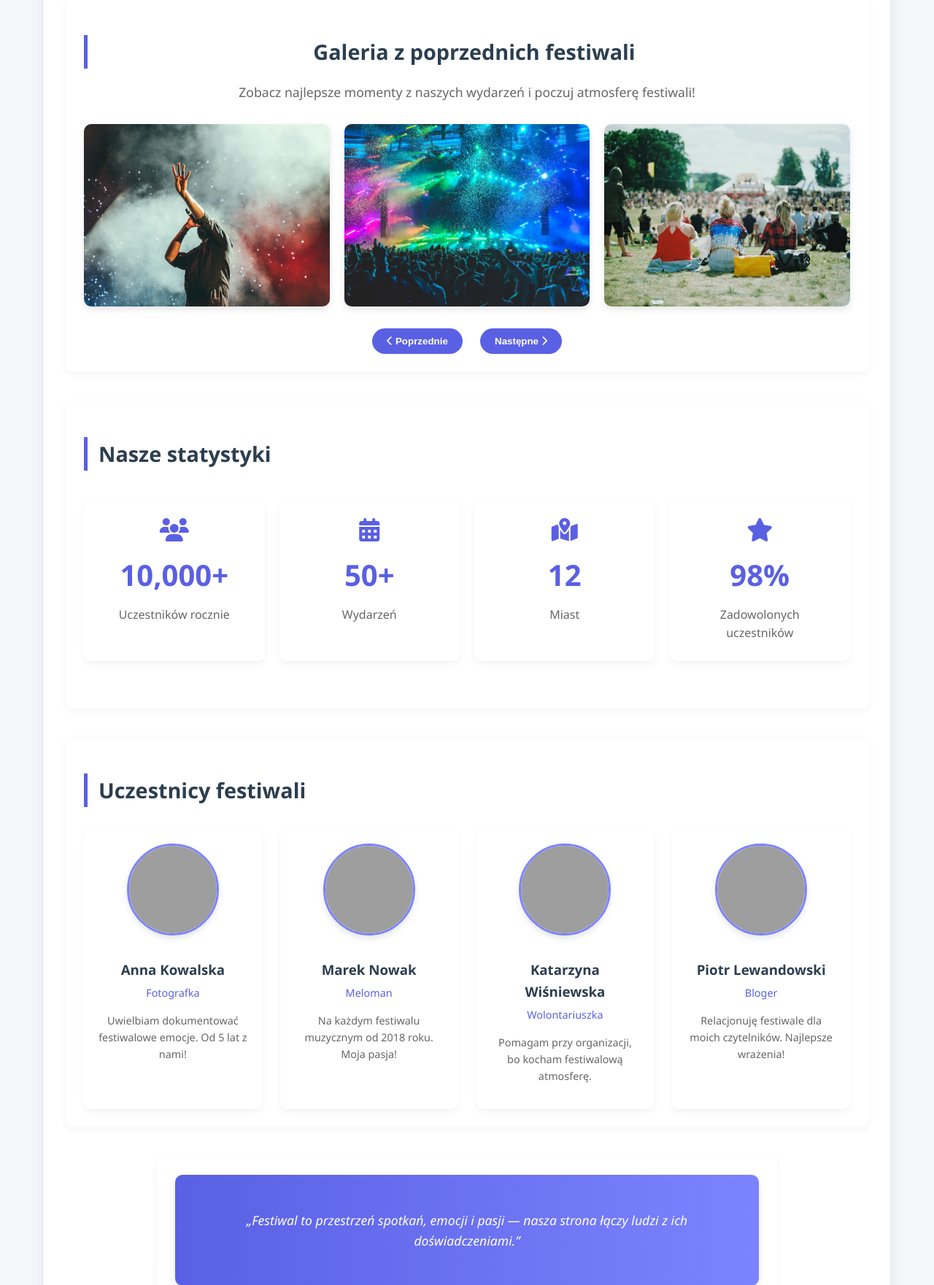
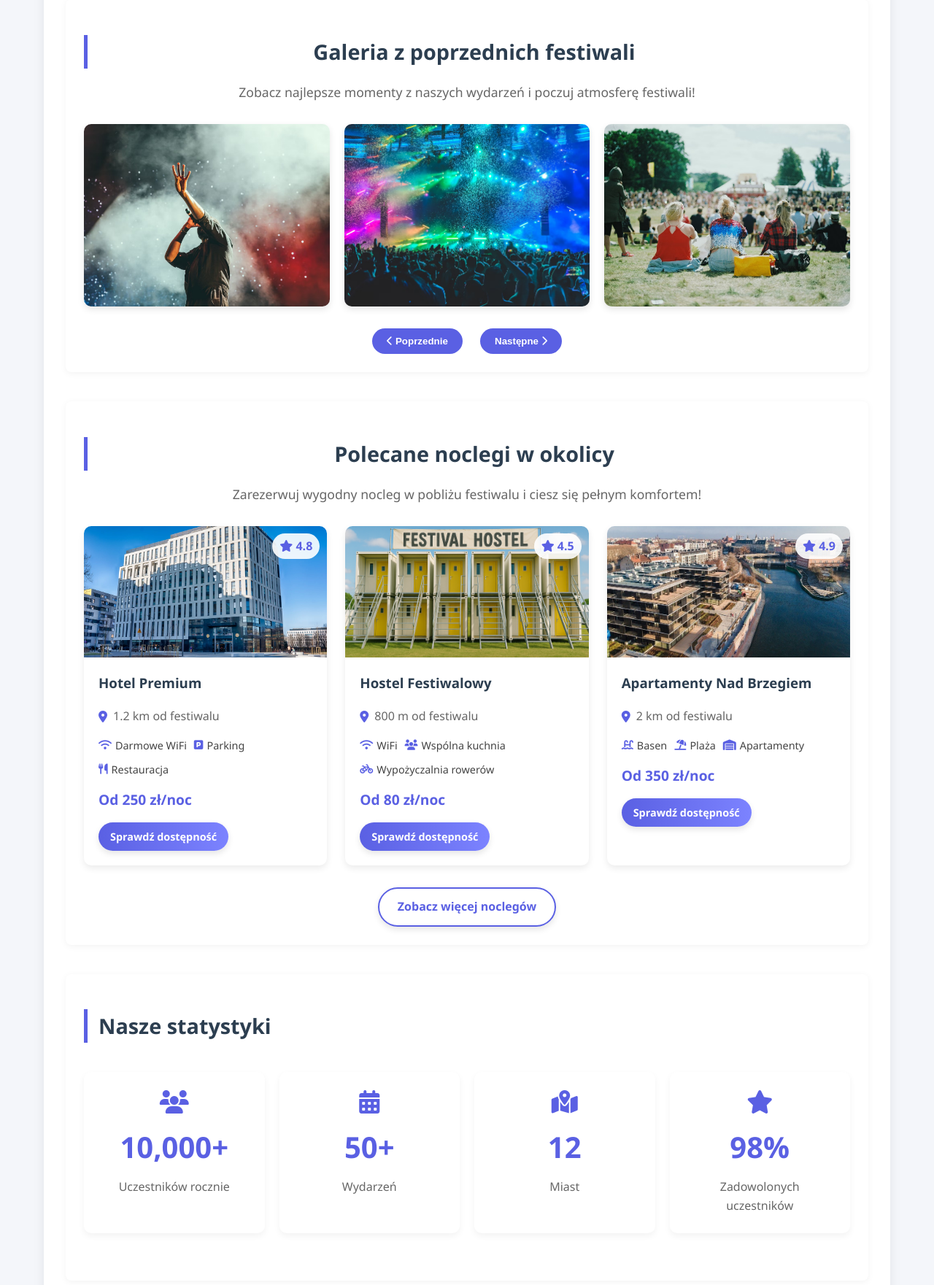
Before and after one commit to GGTeacherOP/Festiwal_Godzwon_Latawiec, a PHP site: page /stronyHTML/index.html in a window 1280 px wide. Shown: the part 1262-3023 px from the top of the page at 73% size. Run offline with PHP 8.4, Linux system fonts and the light colour scheme; grey boxes are pictures that could not be loaded.

Commit message:
dodanie pierwszych noclegow w poblizu

```diff
--- a/stronyHTML/index.html
+++ b/stronyHTML/index.html
@@ -117,6 +117,89 @@
                 </div>
             </section>
 
+            <section class="accommodation-section">
+                <h2>Polecane noclegi w okolicy</h2>
+                <p class="accommodation-description">Zarezerwuj wygodny nocleg w pobliżu festiwalu i ciesz się pełnym komfortem!</p>
+
+                <div class="accommodation-grid">
+                    <div class="accommodation-card">
+                        <div class="accommodation-img">
+                            <img src="../zdjecia/hotelPremium.jpg" alt="Hotel Premium">
+                            <div class="accommodation-rating">
+                                <i class="fas fa-star"></i> 4.8
+                            </div>
+                        </div>
+                        <div class="accommodation-info">
+                            <h3>Hotel Premium</h3>
+                            <div class="accommodation-location">
+                                <i class="fas fa-map-marker-alt"></i> 1.2 km od festiwalu
+                            </div>
+                            <div class="accommodation-features">
+                                <span><i class="fas fa-wifi"></i> Darmowe WiFi</span>
+                                <span><i class="fas fa-parking"></i> Parking</span>
+                                <span><i class="fas fa-utensils"></i> Restauracja</span>
+                            </div>
+                            <div class="accommodation-price">
+                                Od 250 zł/noc
+                            </div>
+                            <a href="#" class="btn btn-small">Sprawdź dostępność</a>
+                        </div>
+                    </div>
+
+                    <div class="accommodation-card">
+                        <div class="accommodation-img">
+                            <img src="../zdjecia/festiwalHostel.png" alt="Hostel Festiwalowy">
+                            <div class="accommodation-rating">
+                                <i class="fas fa-star"></i> 4.5
+                            </div>
+                        </div>
+                        <div class="accommodation-info">
+                            <h3>Hostel Festiwalowy</h3>
+                            <div class="accommodation-location">
+                                <i class="fas fa-map-marker-alt"></i> 800 m od festiwalu
+                            </div>
+                            <div class="accommodation-features">
+                                <span><i class="fas fa-wifi"></i> WiFi</span>
+                                <span><i class="fas fa-users"></i> Wspólna kuchnia</span>
+                                <span><i class="fas fa-bicycle"></i> Wypożyczalnia rowerów</span>
+                            </div>
+                            <div class="accommodation-price">
+                                Od 80 zł/noc
+                            </div>
+                            <a href="#" class="btn btn-small">Sprawdź dostępność</a>
+                        </div>
+                    </div>
+
+                    <div class="accommodation-card">
+                        <div class="accommodation-img">
+                            <img src="../zdjecia/apartamentNadBrzegiem.jpg" alt="Apartamenty Nad Brzegiem">
+                            <div class="accommodation-rating">
+                                <i class="fas fa-star"></i> 4.9
+                            </div>
+                        </div>
+                        <div class="accommodation-info">
+                            <h3>Apartamenty Nad Brzegiem</h3>
+                            <div class="accommodation-location">
+                                <i class="fas fa-map-marker-alt"></i> 2 km od festiwalu
+                            </div>
+                            <div class="accommodation-features">
+                                <span><i class="fas fa-swimming-pool"></i> Basen</span>
+                                <span><i class="fas fa-umbrella-beach"></i> Plaża</span>
+                                <span><i class="fas fa-warehouse"></i> Apartamenty</span>
+                            </div>
+                            <div class="accommodation-price">
+                                Od 350 zł/noc
+                            </div>
+                            <a href="#" class="btn btn-small">Sprawdź dostępność</a>
+                        </div>
+                    </div>
+                </div>
+
+                <div class="accommodation-more">
+                    <a href="#" class="btn btn-outline">Zobacz więcej noclegów</a>
+                </div>
+
+            </section>
             <section>
                 <h2>Nasze statystyki</h2>
                 <div class="stats">
--- a/stronyHTML/o-nas.html
+++ b/stronyHTML/o-nas.html
@@ -73,7 +73,7 @@
     </div>
 
     <div class="cta">
-      <a href="#">Dołącz do nas</a>
+      <a href="rejestracje.html">Dołącz do nas</a>
     </div>
   </div>
 
--- a/styleCSS/Style.css
+++ b/styleCSS/Style.css
@@ -264,7 +264,7 @@ ul {
     font-size: 0.9rem;
     color: #666;
 }
-/* Style dla galerii */
+/* galeria */
 .gallery-section {
     margin: 40px 0;
     text-align: center;
@@ -355,6 +355,144 @@ ul {
         height: 200px;
     }
 }
+/* noclegi */
+.accommodation-section {
+    margin: 40px 0;
+    text-align: center;
+}
+
+.accommodation-description {
+    color: #666;
+    margin-bottom: 30px;
+    font-size: 1.1rem;
+}
+
+.accommodation-grid {
+    display: grid;
+    grid-template-columns: repeat(auto-fill, minmax(300px, 1fr));
+    gap: 25px;
+    margin: 30px 0;
+}
+
+.accommodation-card {
+    background: white;
+    border-radius: 10px;
+    overflow: hidden;
+    box-shadow: 0 4px 10px rgba(0,0,0,0.08);
+    transition: all 0.3s ease;
+}
+
+.accommodation-card:hover {
+    transform: translateY(-5px);
+    box-shadow: 0 8px 20px rgba(0,0,0,0.15);
+}
+
+.accommodation-img {
+    height: 180px;
+    position: relative;
+    overflow: hidden;
+}
+
+.accommodation-img img {
+    width: 100%;
+    height: 100%;
+    object-fit: cover;
+    transition: transform 0.5s ease;
+}
+
+.accommodation-card:hover .accommodation-img img {
+    transform: scale(1.05);
+}
+
+.accommodation-rating {
+    position: absolute;
+    top: 10px;
+    right: 10px;
+    background: rgba(255, 255, 255, 0.9);
+    padding: 5px 10px;
+    border-radius: 20px;
+    font-weight: bold;
+    color: #5a60e3;
+}
+
+.accommodation-info {
+    padding: 20px;
+    text-align: left;
+}
+
+.accommodation-info h3 {
+    margin-top: 0;
+    color: #2c3e50;
+}
+
+.accommodation-location {
+    color: #666;
+    margin: 10px 0;
+    display: flex;
+    align-items: center;
+}
+
+.accommodation-location i {
+    margin-right: 8px;
+    color: #5a60e3;
+}
+
+.accommodation-features {
+    display: flex;
+    flex-wrap: wrap;
+    gap: 10px;
+    margin: 15px 0;
+}
+
+.accommodation-features span {
+    display: flex;
+    align-items: center;
+    font-size: 0.9rem;
+    color: #444;
+}
+
+.accommodation-features i {
+    margin-right: 5px;
+    color: #5a60e3;
+}
+
+.accommodation-price {
+    font-size: 1.2rem;
+    font-weight: bold;
+    color: #5a60e3;
+    margin: 15px 0;
+}
+
+.btn-small {
+    padding: 8px 16px;
+    font-size: 0.9rem;
+}
+
+.btn-outline {
+    background: transparent;
+    border: 2px solid #5a60e3;
+    color: #5a60e3;
+}
+
+.btn-outline:hover {
+    background: #5a60e3;
+    color: white;
+}
+
+.accommodation-more {
+    margin-top: 30px;
+}
+
+@media (max-width: 768px) {
+    .accommodation-grid {
+        grid-template-columns: 1fr;
+    }
+
+    .accommodation-img {
+        height: 200px;
+    }
+}
+
 /* cytaty */
 .cytaty {
     text-align: center;
```
Also changed, not shown: zdjecia/apartamentNadBrzegiem.jpg (added), zdjecia/festiwalHostel.png (added), zdjecia/hotelPremium.jpg (added).
